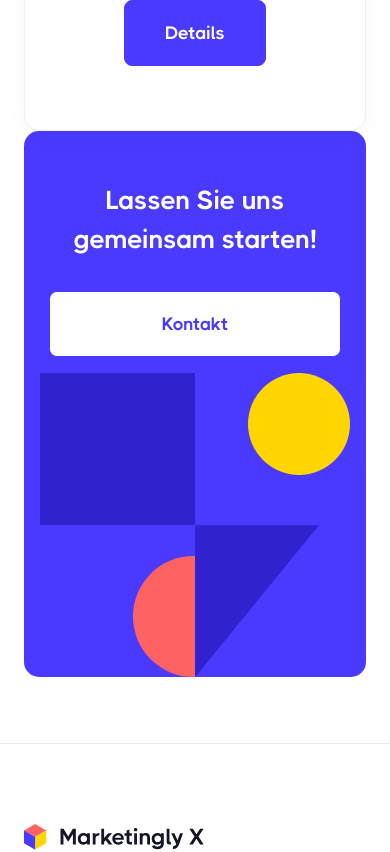
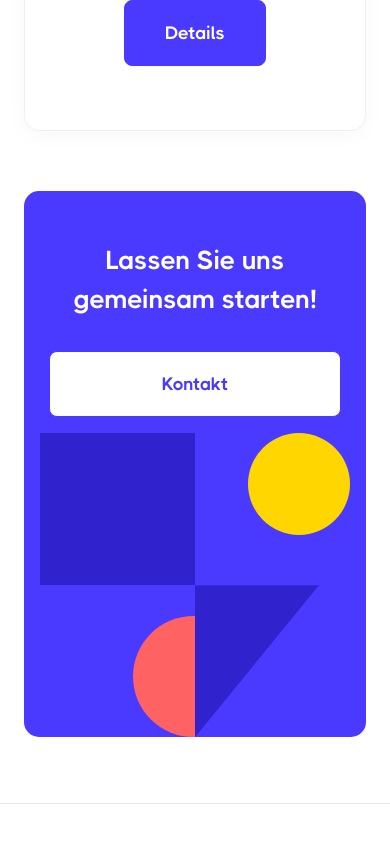
Before and after one commit to halilcancengiz/Marketingly, a React (Vite) app: page /services in a window 390 px wide. Shown: the part 1700-2552 px from the top of the page. Built offline with nearby package versions, Linux system fonts and the light colour scheme.

Commit message:
updated services

```diff
--- a/src/pages/Services.tsx
+++ b/src/pages/Services.tsx
@@ -306,7 +306,7 @@ const Services = () => {
                 </motion.div>
             </section>
 
-            <section className="3xl:pb-[160px] lg:pb-[128px] md:pb-[102px] xs:pb-[82px] pb-[66px] 3xl:mt-20 lg:mt-16 md:mt-[60px] px-6">
+            <section className="3xl:pb-[160px] lg:pb-[128px] md:pb-[102px] xs:pb-[82px] pb-[66px] 3xl:mt-20 lg:mt-16 md:mt-[60px] md:pt-0 pt-[60px] px-6">
                 <motion.div
                     variants={scaleAnimationVariant}
                     initial="initial"
```
